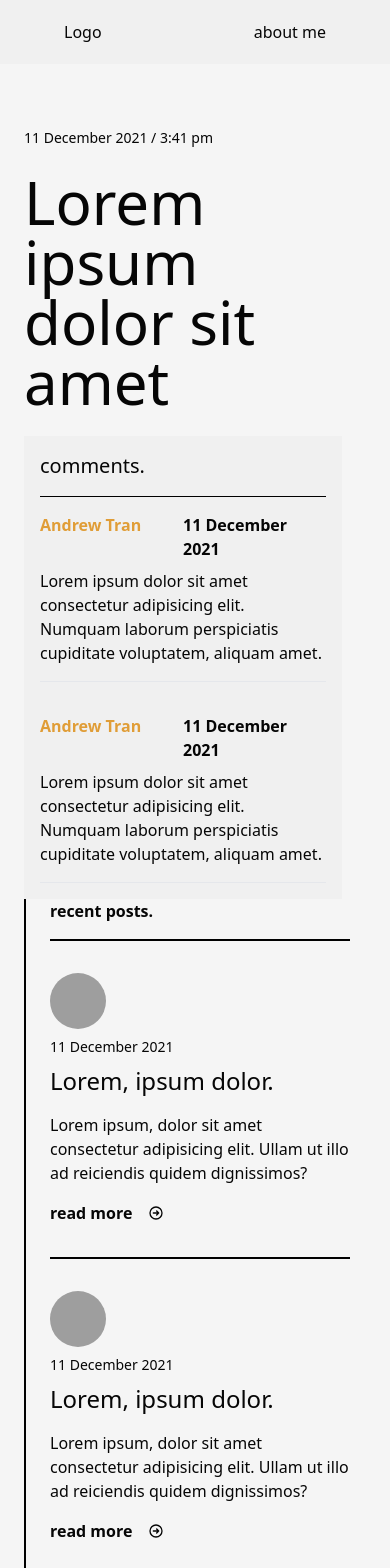
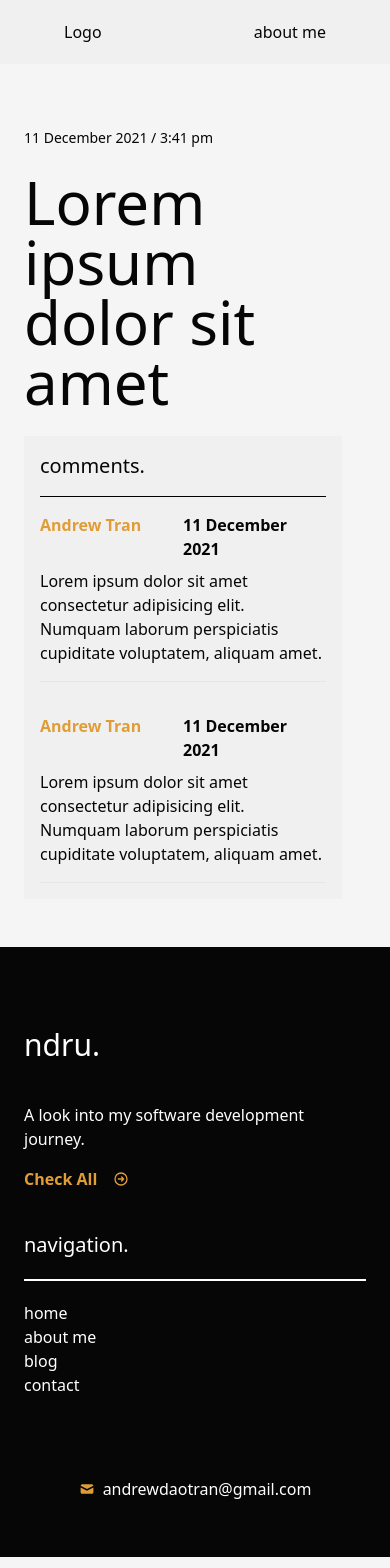
Before and after one commit to andrewdaotran/blog-dev-journey, a Next.js app: page /blog-posts/1 in a window 390 px wide. Shown: the top 1568 px of the page. Built offline with nearby package versions, Linux system fonts and the light colour scheme; grey boxes are pictures that could not be loaded.

Commit message:
Add all blog posts page and reusable component

```diff
--- /dev/null
+++ b/components/BlogPosts.tsx
@@ -0,0 +1,29 @@
+import React from 'react'
+import BlogPreview from './BlogPreview'
+
+interface Props {
+  title: string
+  description: string
+}
+
+function BlogPosts({ title, description }: Props) {
+  return (
+    <div className="mx-auto max-w-7xl">
+      <div className="mx-6  grid max-w-7xl border-b-2 border-black pb-12 md:grid-cols-3">
+        <div className="md:col-span-1"></div>
+        <div className=" flex flex-col   md:col-span-2 ">
+          <h1 className="text-6xl sm:text-[5rem]  ">{title}</h1>
+          <p className="mt-12 text-lg xl:text-2xl">{description}</p>
+        </div>
+      </div>
+      <div className="mx-6 my-12 grid grid-cols-1 gap-4 sm:grid-cols-2 md:grid-cols-3">
+        <BlogPreview />
+        <BlogPreview />
+        <BlogPreview />
+        <BlogPreview />
+      </div>
+    </div>
+  )
+}
+
+export default BlogPosts
--- a/components/BlogPreview.tsx
+++ b/components/BlogPreview.tsx
@@ -36,7 +36,7 @@ const BlogPreview = () => {
           ducimus illum!
           {/* {description} */}
         </p>
-        <MoreButton buttonText="read more" />
+        <MoreButton buttonText="read more" more="/blog-posts/h" />
       </div>
     </div>
   )
--- a/components/BlogSection.tsx
+++ b/components/BlogSection.tsx
@@ -25,7 +25,7 @@ const BlogSection = ({ last }: Props) => {
         {/* Blog Content Single Box */}
         <div className=" flex h-fit flex-col space-y-6 border-2 border-black p-8 md:col-span-1 md:max-w-xs">
           <h3 className="text-3xl font-bold">
-            content
+            web development.
             {/* {title} */}
           </h3>
           <p className="">
@@ -33,7 +33,7 @@ const BlogSection = ({ last }: Props) => {
             veritatis eveniet necessitatibus quod aut! Ipsa!
             {/* {description} */}
           </p>
-          <MoreButton buttonText="check all" />
+          <MoreButton buttonText="check all" more="/blog-posts" />
         </div>
         {/* Array of blog posts */}
         <div className="grid grid-cols-1 gap-4 sm:grid-cols-2 md:col-span-2">
--- a/components/CommentSection.tsx
+++ b/components/CommentSection.tsx
@@ -3,8 +3,8 @@ import Comment from './Comment'
 const CommentSection = () => {
   return (
     <>
-      <div className=" bg-[#F0F0F0] p-4">
-        <div className="mx-auto mb-4 max-w-lg border-b border-black pb-4">
+      <div className=" mx-auto max-w-lg bg-[#F0F0F0] p-4">
+        <div className=" mb-4  border-b border-black pb-4">
           <h3 className="text-xl">comments.</h3>
         </div>
         <div className="mx-auto grid max-w-lg gap-8  ">
--- a/components/HeaderFooter.tsx
+++ b/components/HeaderFooter.tsx
@@ -13,7 +13,9 @@ const HeaderFooter = ({ children }: Props) => {
       {/* header */}
       <header className=" mb-16 bg-cultured">
         <div className="mx-auto  flex max-w-7xl  justify-between py-5 px-16">
-          <h1 className="">Logo</h1>
+          <Link href="/">
+            <a className="">Logo</a>
+          </Link>
           <h1 className="hidden sm:inline-flex">
             <span className="pr-2">(415) 810.9777</span> /{' '}
             <span className="pl-2">andrewdaotran@gmail.com</span>
--- a/components/Hero.tsx
+++ b/components/Hero.tsx
@@ -7,7 +7,7 @@ const Hero = () => {
       <div className="mx-auto  grid max-w-7xl border-b-2 border-black pb-12 md:grid-cols-3">
         <div className="md:col-span-1"></div>
         <div className=" flex flex-col   md:col-span-2 ">
-          <h1 className="text-6xl sm:text-[5rem]  ">Latest Updates</h1>
+          <h1 className="text-6xl sm:text-[5rem]  ">latest updates.</h1>
           <p className="mt-12 text-lg xl:text-2xl">
             Lorem ipsum dolor, sit amet consectetur adipisicing elit. Quibusdam
             autem ad debitis in tempore. Quos cum aliquam, exercitationem non
@@ -16,14 +16,6 @@ const Hero = () => {
           </p>
         </div>
       </div>
-
-      {/* <div className="flex flex-col items-center justify-center"></div>
-
-      <div className="mx-auto mt-16 grid  grid-cols-1 justify-items-center gap-6 border md:grid-cols-2 lg:grid-cols-3 xl:grid-cols-4">
-        {arr.map((num) => (
-          <Post key={num} />
-        ))}
-      </div> */}
     </div>
   )
 }
--- a/components/MoreButton.tsx
+++ b/components/MoreButton.tsx
@@ -1,17 +1,18 @@
 import { ArrowCircleRightIcon } from '@heroicons/react/outline'
+import Link from 'next/link'
 
 interface Props {
-  // readMore: () => {}
+  more: string
   buttonText: string
 }
-export function MoreButton({ buttonText }: Props) {
+export function MoreButton({ buttonText, more }: Props) {
   return (
     <div className=" group flex w-fit cursor-pointer items-center space-x-4 ">
-      <button
-        className="   font-bold transition ease-in-out group-hover:text-gamboge" // onclick={readMore}
-      >
-        {buttonText}
-      </button>
+      <Link href={more}>
+        <a className="font-bold transition ease-in-out group-hover:text-gamboge">
+          {buttonText}
+        </a>
+      </Link>
       <ArrowCircleRightIcon className="h-4 w-4 transition ease-in-out group-hover:text-gamboge" />
     </div>
   )
--- a/components/RecentPost.tsx
+++ b/components/RecentPost.tsx
@@ -28,7 +28,7 @@ const RecentPost = () => {
         Lorem ipsum, dolor sit amet consectetur adipisicing elit. Ullam ut illo
         ad reiciendis quidem dignissimos?
       </p>
-      <MoreButton buttonText="read more" />
+      <MoreButton buttonText="read more" more="/blog-posts/h" />
     </div>
   )
 }
--- a/components/Sidebar.tsx
+++ b/components/Sidebar.tsx
@@ -2,7 +2,7 @@ import RecentPost from './RecentPost'
 
 const Sidebar = () => {
   return (
-    <div className=" border-l-2 border-black">
+    <div className=" hidden border-l-2 border-black md:inline-block">
       <div className="ml-6 mr-4 border-b-2  border-black pb-4 ">
         <h3 className="font-bold">recent posts.</h3>
       </div>
--- a/pages/blog-posts/[blogPost].tsx
+++ b/pages/blog-posts/[blogPost].tsx
@@ -9,7 +9,7 @@ interface Props {
 
 const BlogPost = () => {
   return (
-    <div className="mx-6 ">
+    <div className="mx-6 my-12">
       <div className="mx-auto max-w-7xl  md:grid md:grid-cols-3">
         <div className="mr-6 md:col-span-2">
           <p className="mx-auto mb-6 text-sm">11 December 2021 / 3:41 pm</p>
--- /dev/null
+++ b/pages/blog-posts/index.tsx
@@ -0,0 +1,16 @@
+import React from 'react'
+import BlogPosts from '../../components/BlogPosts'
+
+const WebDevelopment = () => {
+  return (
+    <BlogPosts
+      title="web development."
+      description=" Lorem ipsum dolor, sit amet consectetur adipisicing elit. Quibusdam
+            autem ad debitis in tempore. Quos cum aliquam, exercitationem non
+            natus quaerat perspiciatis, nemo et ad nobis minima harum? Voluptas,
+            neque!"
+    />
+  )
+}
+
+export default WebDevelopment
```
